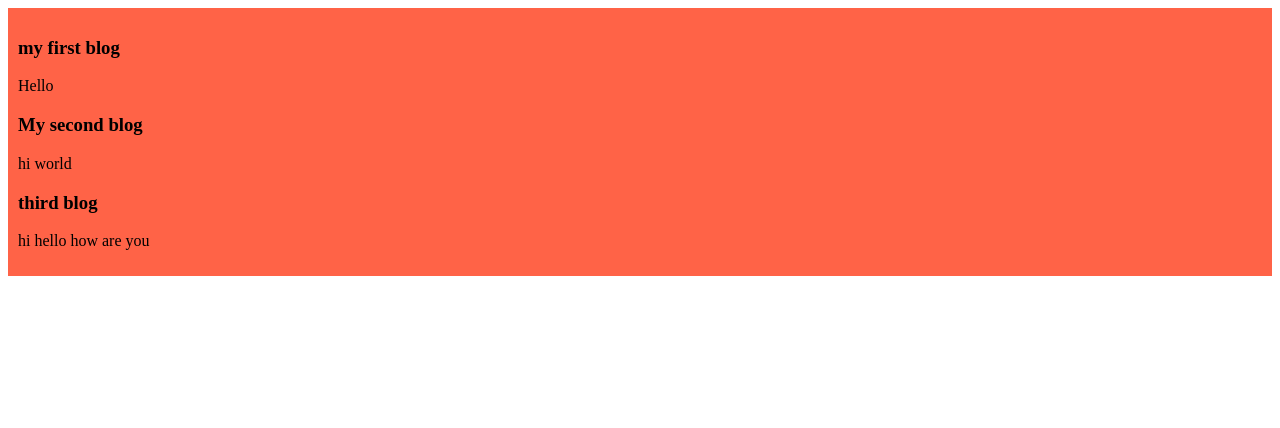
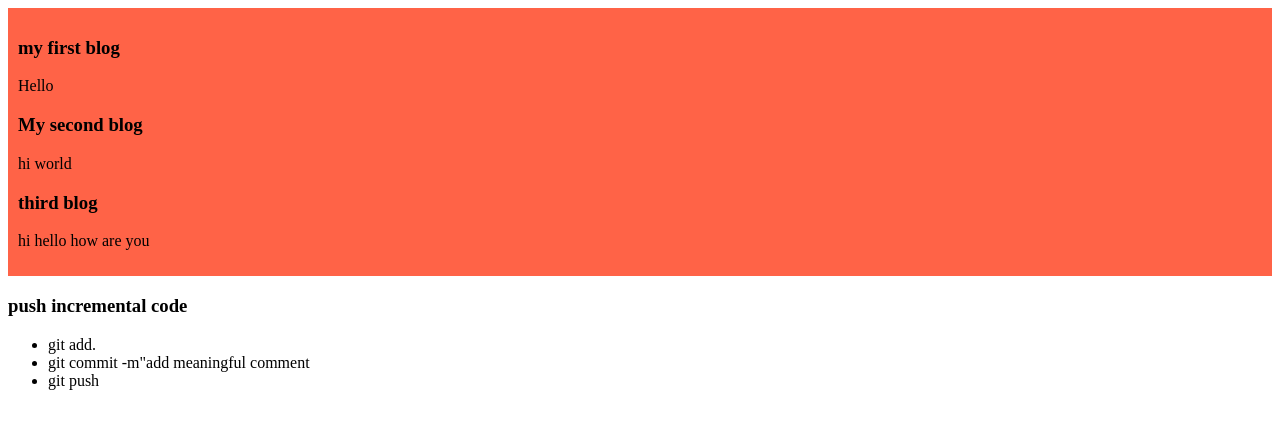
Before and after one commit to Jason-971/My-simple-website-, a plain HTML site: page index.html in a window 1280 px wide. Drawn offline with Linux system fonts and the light colour scheme; files that its build step writes are made by us from their sources.

Commit message:
added git list

```diff
--- a/index.html
+++ b/index.html
@@ -18,6 +18,13 @@
         <h3> third blog</h3>
         <p>hi hello how are you </p>
     </div>
+    <h3> push incremental code</h3>
+    <ul>
+        <li> git add.</li>
+        <li> git commit -m"add meaningful comment</li>
+        <li>git push</li>
+    </ul>
+
 
 </body>
 </html>
```
